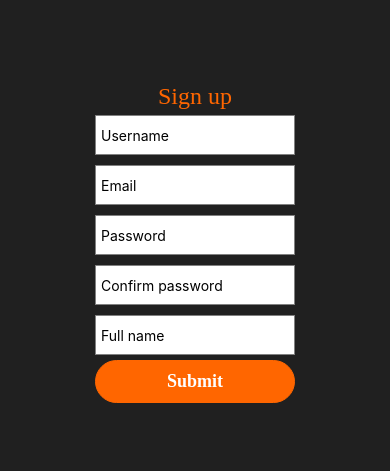
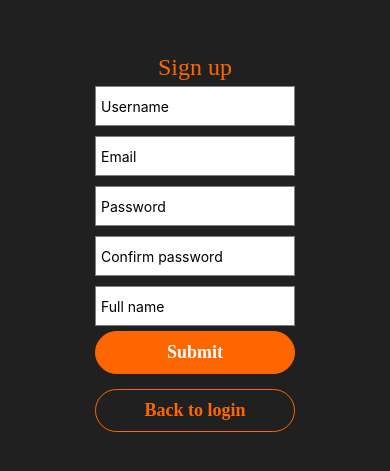
Before and after one commit to GiangNguyen1207/Kritics, a React Native app: screen /Signup in a window 390 px wide. Shown: the part 179-650 px from the top of the page. Built offline with nearby package versions, Linux system fonts and the light colour scheme.

Commit message:
back to login -button

```diff
--- a/views/Signup.js
+++ b/views/Signup.js
@@ -172,6 +172,12 @@ const Signup = ({ navigation }) => {
                 variant={isValid ? 'primary' : 'disabled'}
                 isDisable={!isValid}
               />
+              <Button
+                buttonStyle={{ marginTop: 15 }}
+                title="Back to login"
+                onPress={() => {}}
+                variant={'secondary'}
+              />
             </View>
           )}
         </Formik>
```
